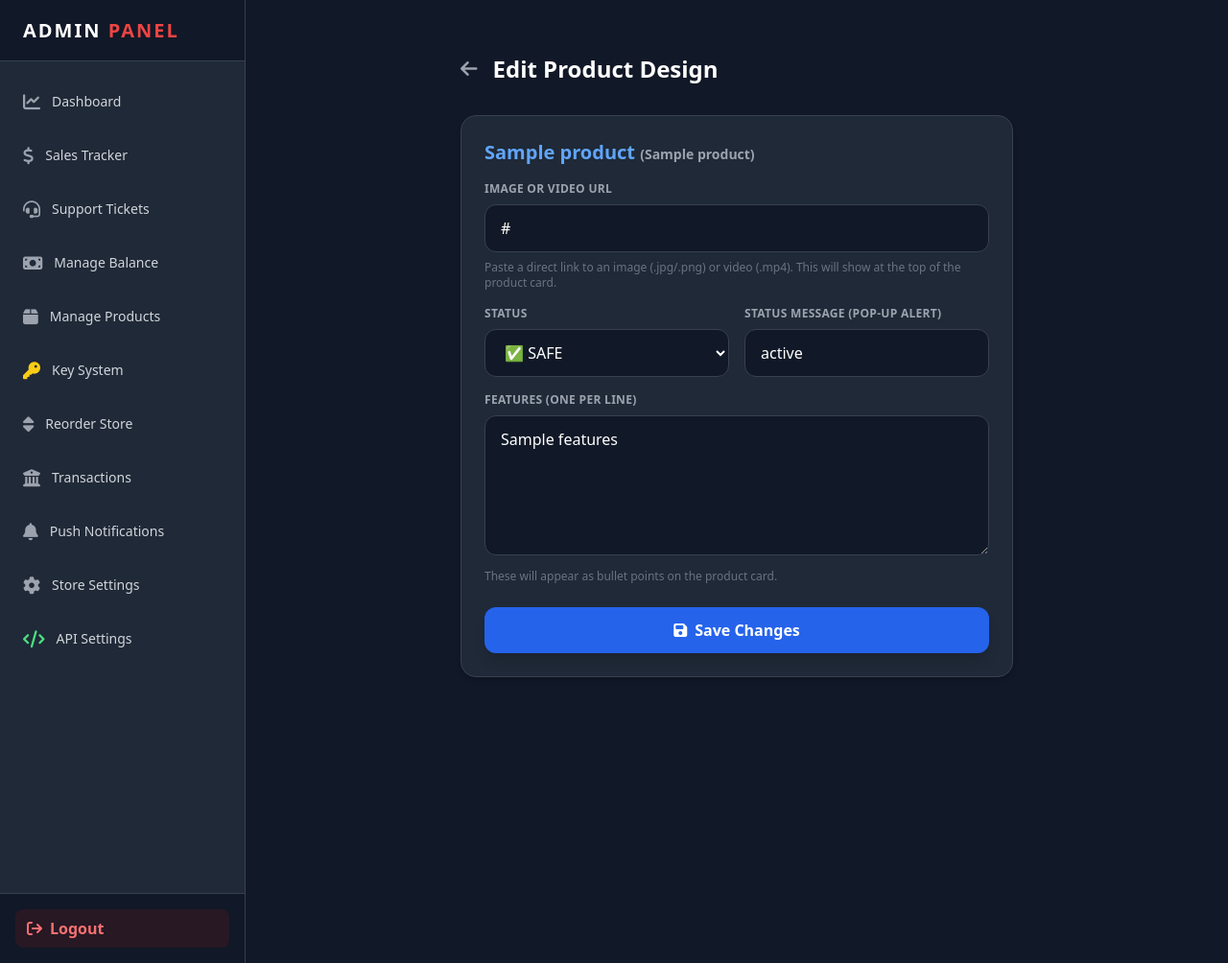
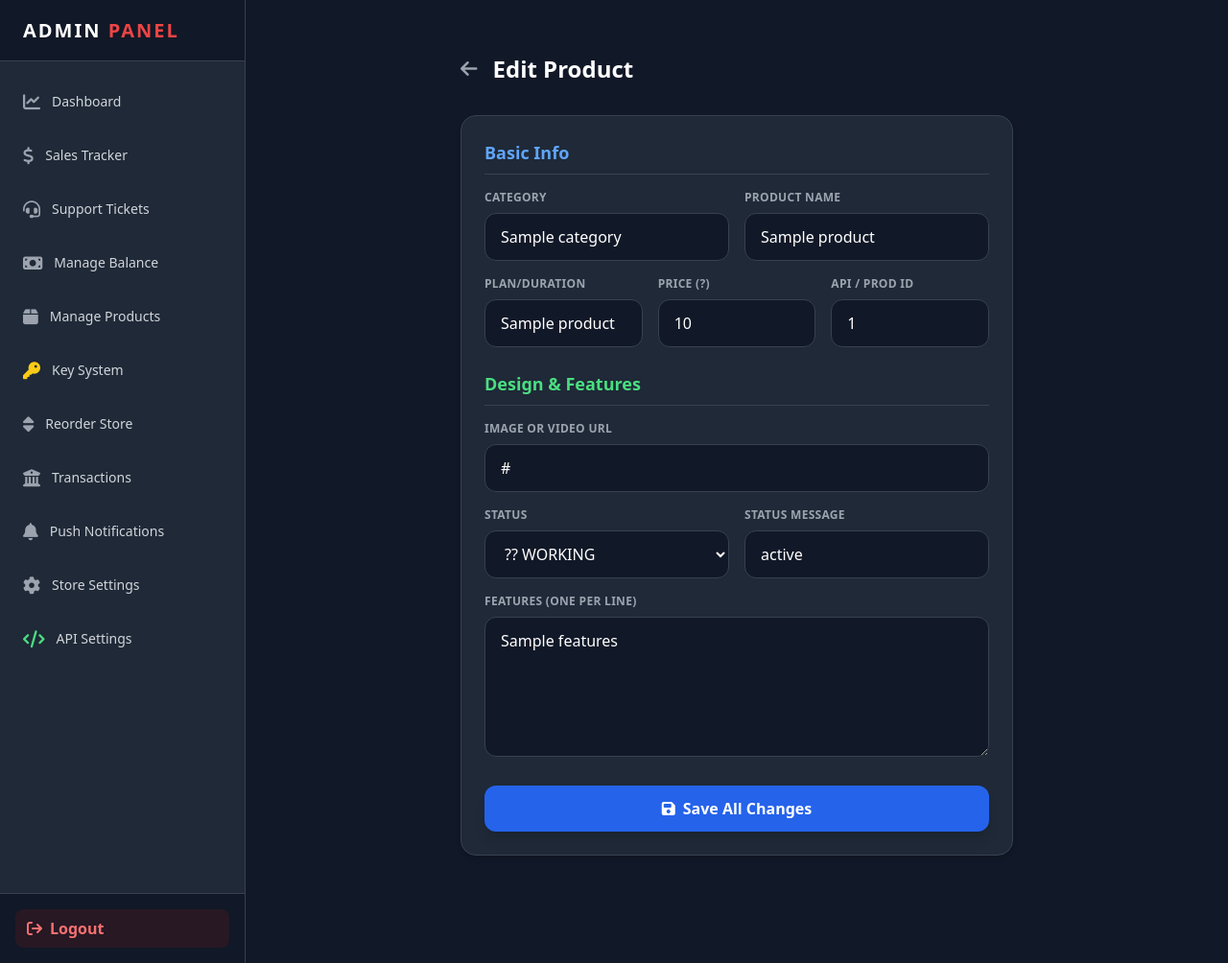
Before and after one commit to KARAMbhaiyaaaa425/yooooooo, a Flask app: page /admin/product/edit/1 in a window 1280 px wide. Shown: the whole page at 96% size. Run offline with Flask 3, Linux system fonts and the light colour scheme; the visitor is signed in with stand-in values (Sample User, id 1); a database or web service that is not in the repository returns one stand-in record (values such as "Sample title"); some libraries are stand-ins or nearby versions.

Commit message:
Add files via upload

```diff
--- a/templates/admin/edit_product.html
+++ b/templates/admin/edit_product.html
@@ -1,45 +1,73 @@
 {% extends "admin/layout.html" %}
 
 {% block content %}
-<div class="max-w-xl mx-auto mt-6">
+<div class="max-w-xl mx-auto mt-6 mb-20">
     <div class="flex items-center gap-4 mb-8">
         <a href="/admin/products" class="text-gray-400 hover:text-white"><i class="fa-solid fa-arrow-left text-xl"></i></a>
-        <h2 class="text-2xl font-bold text-white">Edit Product Design</h2>
+        <h2 class="text-2xl font-bold text-white">Edit Product</h2>
     </div>
 
     <div class="bg-gray-800 rounded-2xl p-6 shadow-md border border-gray-700">
-        <h3 class="text-xl font-bold text-blue-400 mb-4">{{ product.name }} <span class="text-gray-400 text-sm">({{ product.plan_name }})</span></h3>
+        <form method="POST">
+            <h4 class="text-lg font-bold text-blue-400 mb-4 border-b border-gray-700 pb-2">Basic Info</h4>
 
-        <form method="POST">
+            <div class="grid grid-cols-1 md:grid-cols-2 gap-4 mb-4">
+                <div>
+                    <label class="block text-gray-400 text-xs font-bold mb-2 uppercase tracking-wide">Category</label>
+                    <input type="text" name="category" value="{{ product.category }}" required class="w-full bg-gray-900 border border-gray-700 text-white px-4 py-3 rounded-xl focus:outline-none focus:border-blue-500">
+                </div>
+                <div>
+                    <label class="block text-gray-400 text-xs font-bold mb-2 uppercase tracking-wide">Product Name</label>
+                    <input type="text" name="name" value="{{ product.name }}" required class="w-full bg-gray-900 border border-gray-700 text-white px-4 py-3 rounded-xl focus:outline-none focus:border-blue-500">
+                </div>
+            </div>
+
+            <div class="grid grid-cols-1 md:grid-cols-3 gap-4 mb-6">
+                <div>
+                    <label class="block text-gray-400 text-xs font-bold mb-2 uppercase tracking-wide">Plan/Duration</label>
+                    <input type="text" name="plan_name" value="{{ product.plan_name }}" required class="w-full bg-gray-900 border border-gray-700 text-white px-4 py-3 rounded-xl focus:outline-none focus:border-blue-500">
+                </div>
+                <div>
+                    <label class="block text-gray-400 text-xs font-bold mb-2 uppercase tracking-wide">Price (?)</label>
+                    <input type="number" step="0.01" name="price" value="{{ product.price }}" required class="w-full bg-gray-900 border border-gray-700 text-white px-4 py-3 rounded-xl focus:outline-none focus:border-blue-500">
+                </div>
+                <div>
+                    <label class="block text-gray-400 text-xs font-bold mb-2 uppercase tracking-wide">API / Prod ID</label>
+                    <input type="text" name="product_id" value="{{ product.product_id }}" class="w-full bg-gray-900 border border-gray-700 text-white px-4 py-3 rounded-xl focus:outline-none focus:border-blue-500">
+                </div>
+            </div>
+
+            <h4 class="text-lg font-bold text-green-400 mb-4 border-b border-gray-700 pb-2 mt-6">Design & Features</h4>
+
             <div class="mb-4">
                 <label class="block text-gray-400 text-xs font-bold mb-2 uppercase tracking-wide">Image or Video URL</label>
                 <input type="url" name="media_url" value="{{ product.media_url | default('') }}" placeholder="https://example.com/video.mp4" class="w-full bg-gray-900 border border-gray-700 text-white px-4 py-3 rounded-xl focus:outline-none focus:border-blue-500">
-                <p class="text-xs text-gray-500 mt-2">Paste a direct link to an image (.jpg/.png) or video (.mp4). This will show at the top of the product card.</p>
             </div>
 
             <div class="grid grid-cols-1 md:grid-cols-2 gap-4">
                 <div class="mb-4">
                     <label class="block text-gray-400 text-xs font-bold mb-2 uppercase tracking-wide">Status</label>
                     <select name="status" class="w-full bg-gray-900 border border-gray-700 text-white px-4 py-3 rounded-xl focus:outline-none focus:border-blue-500">
-                        <option value="SAFE" class="text-green-500" {% if product.status == 'SAFE' %}selected{% endif %}>✅ SAFE</option>
-                        <option value="UPDATING" class="text-yellow-500" {% if product.status == 'UPDATING' %}selected{% endif %}>⚠️ UPDATING</option>
-                        <option value="PATCHED" class="text-red-500" {% if product.status == 'PATCHED' %}selected{% endif %}>❌ PATCHED</option>
+                        <option value="SAFE" class="text-green-500" {% if product.status == 'SAFE' or product.status == 'WORKING' %}selected{% endif %}>?? WORKING</option>
+                        <option value="UPDATING" class="text-yellow-500" {% if product.status == 'UPDATING' %}selected{% endif %}>?? UPDATING</option>
+                        <option value="PATCHED" class="text-red-500" {% if product.status == 'PATCHED' %}selected{% endif %}>?? PATCHED</option>
                     </select>
                 </div>
                 <div class="mb-4">
-                    <label class="block text-gray-400 text-xs font-bold mb-2 uppercase tracking-wide">Status Message (Pop-up alert)</label>
+                    <label class="block text-gray-400 text-xs font-bold mb-2 uppercase tracking-wide">Status Message</label>
                     <input type="text" name="status_msg" value="{{ product.status_msg | default('') }}" placeholder="Bhai ye product patch ho gaya hai..." class="w-full bg-gray-900 border border-gray-700 text-white px-4 py-3 rounded-xl focus:outline-none focus:border-blue-500">
                 </div>
             </div>
 
             <div class="mb-6">
                 <label class="block text-gray-400 text-xs font-bold mb-2 uppercase tracking-wide">Features (One per line)</label>
-                <textarea name="features" rows="5" placeholder="✅ NON ROOT&#10;✅ Aimbot&#10;✅ ESP" class="w-full bg-gray-900 border border-gray-700 text-white px-4 py-3 rounded-xl focus:outline-none focus:border-blue-500">{{ product.features | default('') }}</textarea>
-                <p class="text-xs text-gray-500 mt-2">These will appear as bullet points on the product card.</p>
+                <textarea name="features" rows="5" placeholder="?? NON ROOT
+?? Aimbot
+?? ESP" class="w-full bg-gray-900 border border-gray-700 text-white px-4 py-3 rounded-xl focus:outline-none focus:border-blue-500">{{ product.features | default('') }}</textarea>
             </div>
 
             <button type="submit" class="w-full bg-blue-600 hover:bg-blue-500 text-white font-bold py-3 rounded-xl shadow-lg transition flex justify-center items-center gap-2">
-                <i class="fa-solid fa-save"></i> Save Changes
+                <i class="fa-solid fa-save"></i> Save All Changes
             </button>
         </form>
     </div>
```
Also changed, not shown: templates/admin/settings.html (+7 -1 lines).
